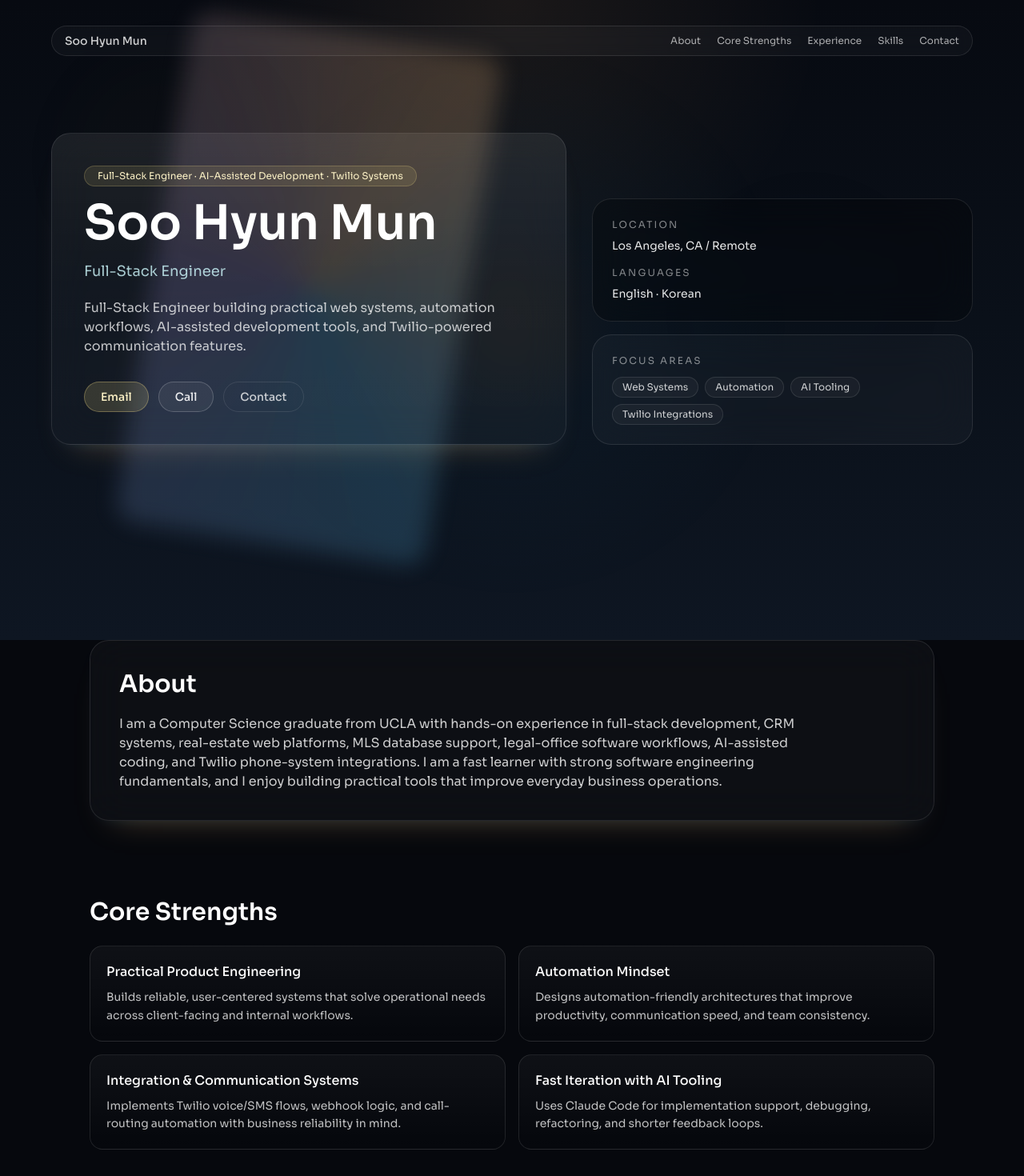
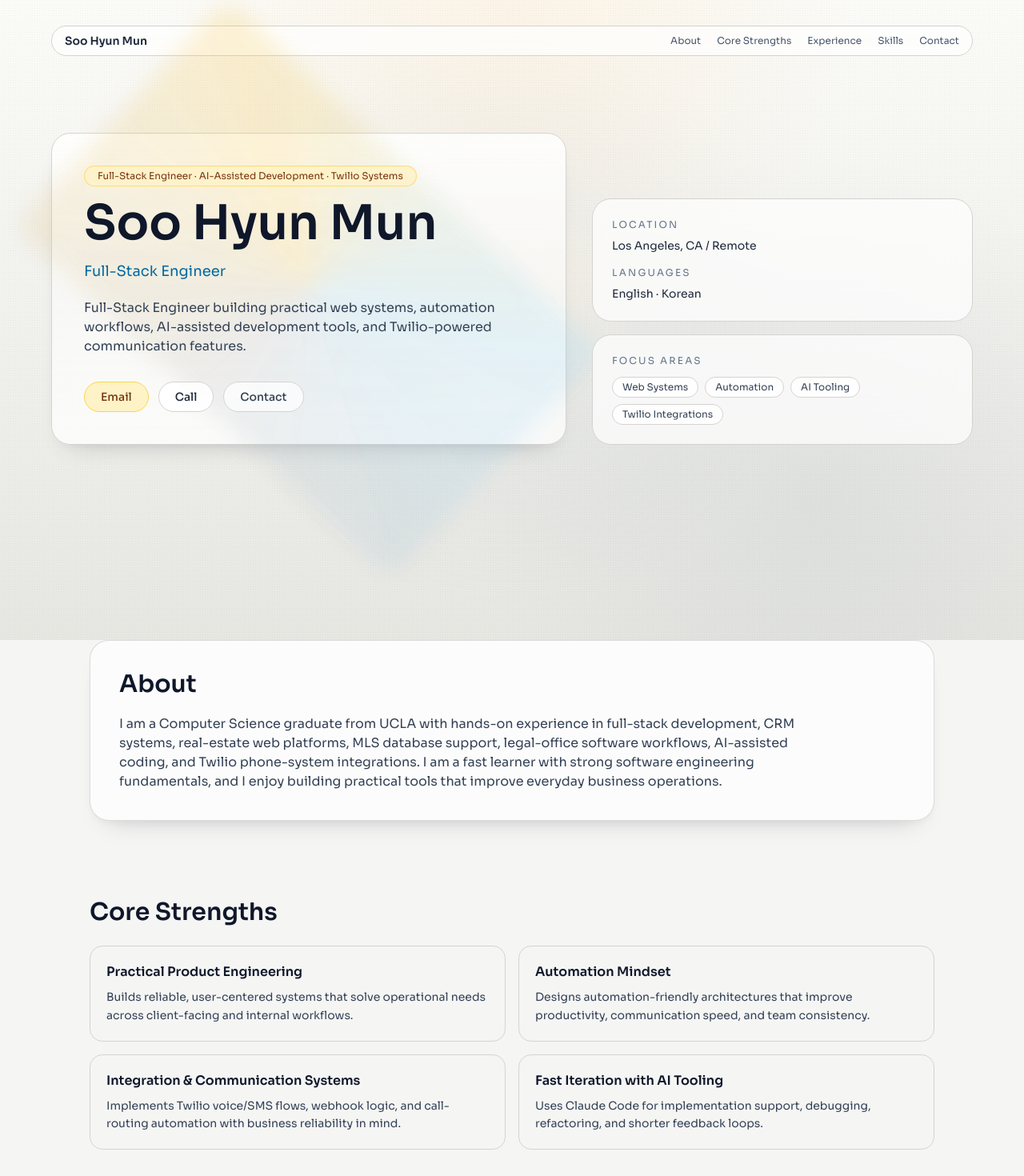
Before and after one commit to suhyunmoon1998/mywebsite, a React (Vite) app: page / in a window 1280 px wide. Shown: the top 1470 px of the page at 80% size. Built offline with nearby package versions, Linux system fonts and the light colour scheme; the HTML template or start-up script is replaced by a standard one.

Commit message:
Retheme site to white concrete background

```diff
--- a/src/App.jsx
+++ b/src/App.jsx
@@ -47,7 +47,7 @@ export default function App() {
   const scrollProgress = useScrollProgress();
 
   return (
-    <div className="relative min-h-screen bg-base-900 text-slate-100">
+    <div className="relative min-h-screen bg-stone-100 text-slate-900">
       <BackgroundLanterns scrollProgress={scrollProgress} />
       <MouseGlow />
 
--- a/src/components/About.jsx
+++ b/src/components/About.jsx
@@ -2,9 +2,9 @@ import { about } from '../data';
 
 export default function About() {
   return (
-    <div className="rounded-3xl border border-white/10 bg-white/[0.03] p-7 shadow-card backdrop-blur-xl sm:p-9">
-      <h2 className="text-2xl font-semibold text-white sm:text-3xl">About</h2>
-      <p className="mt-5 max-w-4xl text-sm leading-relaxed text-white/80 sm:text-base">{about}</p>
+    <div className="rounded-3xl border border-stone-300/80 bg-white/70 p-7 shadow-card backdrop-blur-xl sm:p-9">
+      <h2 className="text-2xl font-semibold text-slate-900 sm:text-3xl">About</h2>
+      <p className="mt-5 max-w-4xl text-sm leading-relaxed text-slate-700 sm:text-base">{about}</p>
     </div>
   );
 }
--- a/src/components/BackgroundLanterns.jsx
+++ b/src/components/BackgroundLanterns.jsx
@@ -4,37 +4,38 @@ export default function BackgroundLanterns({ scrollProgress = 0 }) {
   const lanterns = useMemo(
     () => [
       {
-        className: 'left-[6%] top-[8%] h-56 w-56 md:h-72 md:w-72',
-        color: 'from-amber-300/35 via-orange-300/12 to-transparent',
+        className: 'left-[8%] top-[10%] h-56 w-56 md:h-72 md:w-72',
+        color: 'from-amber-200/26 via-stone-200/20 to-transparent',
         drift: 'animate-float'
       },
       {
-        className: 'right-[8%] top-[30%] h-64 w-64 md:h-80 md:w-80',
-        color: 'from-cyan-300/30 via-sky-300/14 to-transparent',
+        className: 'right-[10%] top-[28%] h-64 w-64 md:h-80 md:w-80',
+        color: 'from-zinc-300/26 via-slate-200/18 to-transparent',
         drift: 'animate-pulseSoft'
       },
       {
-        className: 'left-[22%] bottom-[15%] h-72 w-72 md:h-[24rem] md:w-[24rem]',
-        color: 'from-amber-200/26 via-yellow-200/12 to-transparent',
+        className: 'left-[24%] bottom-[14%] h-72 w-72 md:h-[24rem] md:w-[24rem]',
+        color: 'from-stone-300/24 via-neutral-200/18 to-transparent',
         drift: 'animate-float'
       },
       {
-        className: 'right-[18%] bottom-[8%] h-52 w-52 md:h-64 md:w-64',
-        color: 'from-violet-300/22 via-indigo-300/10 to-transparent',
+        className: 'right-[16%] bottom-[8%] h-52 w-52 md:h-64 md:w-64',
+        color: 'from-amber-100/28 via-zinc-200/18 to-transparent',
         drift: 'animate-pulseSoft'
       }
     ],
     []
   );
 
-  const brightness = 0.5 + scrollProgress * 0.85;
-  const opacity = 0.12 + scrollProgress * 0.36;
-  const blur = Math.max(22, 40 - scrollProgress * 16);
+  const brightness = 0.9 + scrollProgress * 0.45;
+  const opacity = 0.16 + scrollProgress * 0.24;
+  const blur = Math.max(18, 34 - scrollProgress * 12);
 
   return (
     <div className="pointer-events-none fixed inset-0 z-0 overflow-hidden" aria-hidden="true">
-      <div className="absolute inset-0 bg-gradient-to-b from-[#070a11] via-[#0a1019] to-[#0e1622]" />
-      <div className="absolute inset-0 bg-[radial-gradient(circle_at_top,rgba(255,187,112,0.08),transparent_38%)]" />
+      <div className="absolute inset-0 bg-gradient-to-b from-[#fbfbf8] via-[#f1f1ed] to-[#e7e7e2]" />
+      <div className="absolute inset-0 bg-[radial-gradient(circle_at_top,rgba(255,218,168,0.22),transparent_42%)]" />
+      <div className="absolute inset-0 bg-[radial-gradient(circle_at_80%_78%,rgba(180,188,196,0.24),transparent_36%)]" />
       <div
         className="absolute inset-0 transition-[filter,opacity] duration-500"
         style={{ filter: `brightness(${brightness})`, opacity }}
@@ -48,7 +49,7 @@ export default function BackgroundLanterns({ scrollProgress = 0 }) {
         ))}
       </div>
       <div className="absolute inset-0 subtle-grid" />
-      <div className="absolute inset-0 subtle-noise" />
+      <div className="absolute inset-0 concrete-noise" />
     </div>
   );
 }
--- a/src/components/CoreStrengths.jsx
+++ b/src/components/CoreStrengths.jsx
@@ -3,15 +3,15 @@ import { coreStrengths } from '../data';
 export default function CoreStrengths() {
   return (
     <div>
-      <h2 className="text-2xl font-semibold text-white sm:text-3xl">Core Strengths</h2>
+      <h2 className="text-2xl font-semibold text-slate-900 sm:text-3xl">Core Strengths</h2>
       <div className="mt-6 grid gap-4 md:grid-cols-2">
         {coreStrengths.map((strength) => (
           <article
             key={strength.title}
-            className="group rounded-2xl border border-white/10 bg-gradient-to-b from-white/[0.04] to-transparent p-5 transition duration-300 hover:-translate-y-1 hover:border-amber-100/30 hover:shadow-card"
+            className="group rounded-2xl border border-stone-300 bg-white/68 p-5 transition duration-300 hover:-translate-y-1 hover:border-amber-300/70 hover:shadow-card"
           >
-            <h3 className="text-base font-medium text-white">{strength.title}</h3>
-            <p className="mt-2 text-sm leading-relaxed text-white/75">{strength.detail}</p>
+            <h3 className="text-base font-semibold text-slate-900">{strength.title}</h3>
+            <p className="mt-2 text-sm leading-relaxed text-slate-700">{strength.detail}</p>
           </article>
         ))}
       </div>
--- a/src/components/Hero.jsx
+++ b/src/components/Hero.jsx
@@ -13,12 +13,12 @@ const tags = ['Web Systems', 'Automation', 'AI Tooling', 'Twilio Integrations'];
 export default function Hero() {
   return (
     <header className="relative min-h-screen px-5 pb-14 pt-8 sm:px-8 md:px-12">
-      <nav className="mx-auto flex w-full max-w-6xl items-center justify-between rounded-full border border-white/10 bg-white/[0.03] px-4 py-2 backdrop-blur">
-        <span className="text-sm font-medium text-white/80">{profile.name}</span>
-        <ul className="hidden items-center gap-5 text-xs text-white/65 md:flex">
+      <nav className="mx-auto flex w-full max-w-6xl items-center justify-between rounded-full border border-stone-300 bg-white/70 px-4 py-2 backdrop-blur">
+        <span className="text-sm font-semibold text-slate-800">{profile.name}</span>
+        <ul className="hidden items-center gap-5 text-xs text-slate-600 md:flex">
           {navLinks.map(([href, label]) => (
             <li key={href}>
-              <a href={`#${href}`} className="transition hover:text-amber-200">
+              <a href={`#${href}`} className="transition hover:text-amber-700">
                 {label}
               </a>
             </li>
@@ -27,32 +27,32 @@ export default function Hero() {
       </nav>
 
       <div className="mx-auto mt-16 grid w-full max-w-6xl gap-8 md:mt-24 md:grid-cols-[1.15fr_0.85fr] md:items-end">
-        <div className="rounded-3xl border border-white/10 bg-gradient-to-b from-white/[0.08] via-white/[0.04] to-white/[0.03] p-8 shadow-card backdrop-blur-xl sm:p-10 hero-border-glow">
-          <p className="mb-4 inline-flex items-center rounded-full border border-amber-200/20 bg-amber-200/10 px-4 py-1 text-xs text-amber-100">
+        <div className="rounded-3xl border border-stone-300 bg-gradient-to-b from-white/85 via-stone-50/70 to-white/75 p-8 shadow-card backdrop-blur-xl sm:p-10 hero-border-glow">
+          <p className="mb-4 inline-flex items-center rounded-full border border-amber-300/70 bg-amber-100/85 px-4 py-1 text-xs text-amber-900">
             Full-Stack Engineer · AI-Assisted Development · Twilio Systems
           </p>
-          <h1 className="text-balance text-4xl font-semibold leading-tight text-white sm:text-5xl md:text-6xl">
+          <h1 className="text-balance text-4xl font-semibold leading-tight text-slate-900 sm:text-5xl md:text-6xl">
             {profile.name}
           </h1>
-          <p className="mt-4 text-lg text-cyan-100/80">{profile.title}</p>
-          <p className="mt-5 max-w-2xl text-sm leading-relaxed text-white/75 sm:text-base">{heroMessage}</p>
+          <p className="mt-4 text-lg text-sky-700">{profile.title}</p>
+          <p className="mt-5 max-w-2xl text-sm leading-relaxed text-slate-700 sm:text-base">{heroMessage}</p>
 
           <div className="mt-8 flex flex-wrap items-center gap-3">
             <a
               href={`mailto:${profile.email}`}
-              className="magnetic-btn rounded-full border border-amber-200/30 bg-amber-200/15 px-5 py-2 text-sm font-medium text-amber-100 transition hover:shadow-glow"
+              className="magnetic-btn rounded-full border border-amber-300 bg-amber-100 px-5 py-2 text-sm font-medium text-amber-900 transition hover:shadow-glow"
             >
               Email
             </a>
             <a
               href="tel:+18082084090"
-              className="magnetic-btn rounded-full border border-white/20 bg-white/5 px-5 py-2 text-sm font-medium text-white/90 transition hover:border-cyan-200/40 hover:bg-cyan-200/10"
+              className="magnetic-btn rounded-full border border-stone-300 bg-white/85 px-5 py-2 text-sm font-medium text-slate-800 transition hover:border-sky-300 hover:bg-sky-50"
             >
               Call
             </a>
             <a
               href="#contact"
-              className="magnetic-btn rounded-full border border-white/10 px-5 py-2 text-sm font-medium text-white/75 transition hover:border-white/25 hover:text-white"
+              className="magnetic-btn rounded-full border border-stone-300 bg-white/70 px-5 py-2 text-sm font-medium text-slate-700 transition hover:border-stone-400 hover:text-slate-900"
             >
               Contact
             </a>
@@ -60,21 +60,18 @@ export default function Hero() {
         </div>
 
         <aside className="space-y-4">
-          <div className="rounded-3xl border border-white/10 bg-black/25 p-6 backdrop-blur-xl">
-            <p className="text-xs uppercase tracking-[0.18em] text-white/50">Location</p>
-            <p className="mt-2 text-sm text-white/90">{profile.location}</p>
-            <p className="mt-4 text-xs uppercase tracking-[0.18em] text-white/50">Languages</p>
-            <p className="mt-2 text-sm text-white/90">{profile.languages.join(' · ')}</p>
+          <div className="rounded-3xl border border-stone-300 bg-white/70 p-6 backdrop-blur-xl">
+            <p className="text-xs uppercase tracking-[0.18em] text-slate-500">Location</p>
+            <p className="mt-2 text-sm text-slate-800">{profile.location}</p>
+            <p className="mt-4 text-xs uppercase tracking-[0.18em] text-slate-500">Languages</p>
+            <p className="mt-2 text-sm text-slate-800">{profile.languages.join(' · ')}</p>
           </div>
 
-          <div className="rounded-3xl border border-white/10 bg-white/[0.03] p-6 backdrop-blur-xl">
-            <p className="text-xs uppercase tracking-[0.18em] text-white/50">Focus Areas</p>
+          <div className="rounded-3xl border border-stone-300 bg-white/70 p-6 backdrop-blur-xl">
+            <p className="text-xs uppercase tracking-[0.18em] text-slate-500">Focus Areas</p>
             <div className="mt-3 flex flex-wrap gap-2">
               {tags.map((tag) => (
-                <span
-                  key={tag}
-                  className="rounded-full border border-white/10 bg-white/[0.04] px-3 py-1 text-xs text-white/80"
-                >
+                <span key={tag} className="rounded-full border border-stone-300 bg-white/85 px-3 py-1 text-xs text-slate-700">
                   {tag}
                 </span>
               ))}
--- a/src/index.css
+++ b/src/index.css
@@ -17,35 +17,38 @@ body {
   margin: 0;
   min-height: 100vh;
   font-family: 'Sora', 'Manrope', ui-sans-serif, system-ui, sans-serif;
-  background: #05070d;
-  color: #f5f7ff;
+  background: #f3f3ef;
+  color: #0f172a;
 }
 
 .mouse-glow {
-  opacity: 0.38;
+  opacity: 0.45;
   background:
     radial-gradient(
-      650px circle at var(--glow-x) var(--glow-y),
-      rgba(255, 192, 128, 0.16),
-      rgba(64, 198, 255, 0.07) 20%,
-      rgba(7, 10, 17, 0) 55%
+      620px circle at var(--glow-x) var(--glow-y),
+      rgba(255, 212, 160, 0.28),
+      rgba(160, 173, 189, 0.14) 26%,
+      rgba(243, 243, 239, 0) 58%
     );
 }
 
 .subtle-grid {
-  opacity: 0.18;
+  opacity: 0.14;
   background-image:
-    linear-gradient(rgba(255, 255, 255, 0.04) 1px, transparent 1px),
-    linear-gradient(90deg, rgba(255, 255, 255, 0.04) 1px, transparent 1px);
-  background-size: 64px 64px;
-  mask-image: radial-gradient(circle at center, rgba(0, 0, 0, 0.4), transparent 78%);
+    linear-gradient(rgba(75, 85, 99, 0.07) 1px, transparent 1px),
+    linear-gradient(90deg, rgba(75, 85, 99, 0.07) 1px, transparent 1px);
+  background-size: 62px 62px;
+  mask-image: radial-gradient(circle at center, rgba(0, 0, 0, 0.42), transparent 80%);
 }
 
-.subtle-noise {
-  opacity: 0.08;
-  background-image: radial-gradient(rgba(255, 255, 255, 0.45) 0.55px, transparent 0.55px);
-  background-size: 4px 4px;
-  mix-blend-mode: soft-light;
+.concrete-noise {
+  opacity: 0.24;
+  background-image:
+    radial-gradient(rgba(113, 113, 122, 0.22) 0.85px, transparent 0.85px),
+    radial-gradient(rgba(82, 82, 91, 0.14) 0.6px, transparent 0.6px);
+  background-size: 3px 3px, 7px 7px;
+  background-position: 0 0, 1px 2px;
+  mix-blend-mode: multiply;
 }
 
 .hero-border-glow {
@@ -60,13 +63,13 @@ body {
   border-radius: inherit;
   background: conic-gradient(
     from 120deg,
-    rgba(255, 197, 136, 0.2),
-    rgba(102, 201, 255, 0.18),
-    rgba(198, 170, 255, 0.16),
-    rgba(255, 197, 136, 0.2)
+    rgba(251, 191, 36, 0.18),
+    rgba(125, 211, 252, 0.16),
+    rgba(161, 161, 170, 0.14),
+    rgba(251, 191, 36, 0.18)
   );
-  filter: blur(14px);
-  animation: spinGlow 8s linear infinite;
+  filter: blur(13px);
+  animation: spinGlow 10s linear infinite;
 }
 
 @keyframes spinGlow {
--- a/tailwind.config.js
+++ b/tailwind.config.js
@@ -14,8 +14,8 @@ export default {
         }
       },
       boxShadow: {
-        card: '0 24px 40px -30px rgba(255, 191, 102, 0.35), 0 8px 24px -16px rgba(42, 157, 244, 0.22)',
-        glow: '0 0 0 1px rgba(255, 194, 112, 0.28), 0 0 24px rgba(255, 175, 92, 0.24)'
+        card: '0 18px 32px -24px rgba(24, 24, 27, 0.28), 0 6px 16px -12px rgba(148, 163, 184, 0.32)',
+        glow: '0 0 0 1px rgba(251, 191, 36, 0.34), 0 0 18px rgba(251, 191, 36, 0.26)'
       },
       keyframes: {
         float: {
```
Also changed, not shown: src/components/Contact.jsx (+7 -7 lines), src/components/EducationLeadershipAward.jsx (+15 -15 lines), src/components/Experience.jsx (+10 -12 lines), src/components/Skills.jsx (+4 -4 lines).
